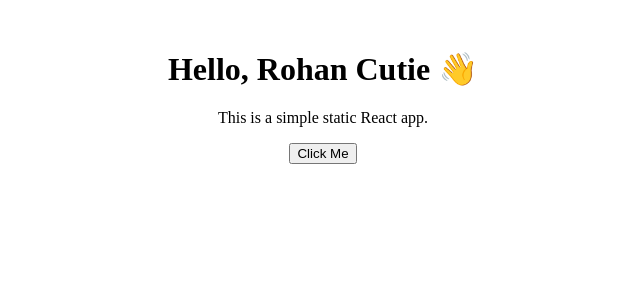
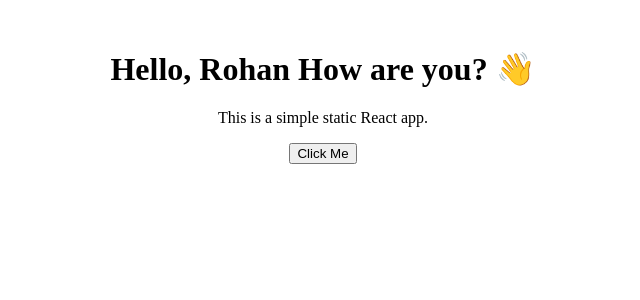
Before and after one commit to Rohan-Biswal/react-devops-app, a React (Create React App) app: page / in a window 1280 px wide. Shown: the top 300 px of the page, without its empty margins (317-957 px from the left). Built offline with nearby package versions, Linux system fonts and the light colour scheme.

Commit message:
test webhook

```diff
--- a/src/App.js
+++ b/src/App.js
@@ -3,7 +3,7 @@ import React from "react";
 function App() {
   return (
     <div style={{ textAlign: "center", marginTop: "50px" }}>
-      <h1>Hello, Rohan Cutie 👋</h1>
+      <h1>Hello, Rohan How are you? 👋</h1>
       <p>This is a simple static React app.</p>
       <button onClick={() => alert("Button Clicked!")}>
         Click Me
```
